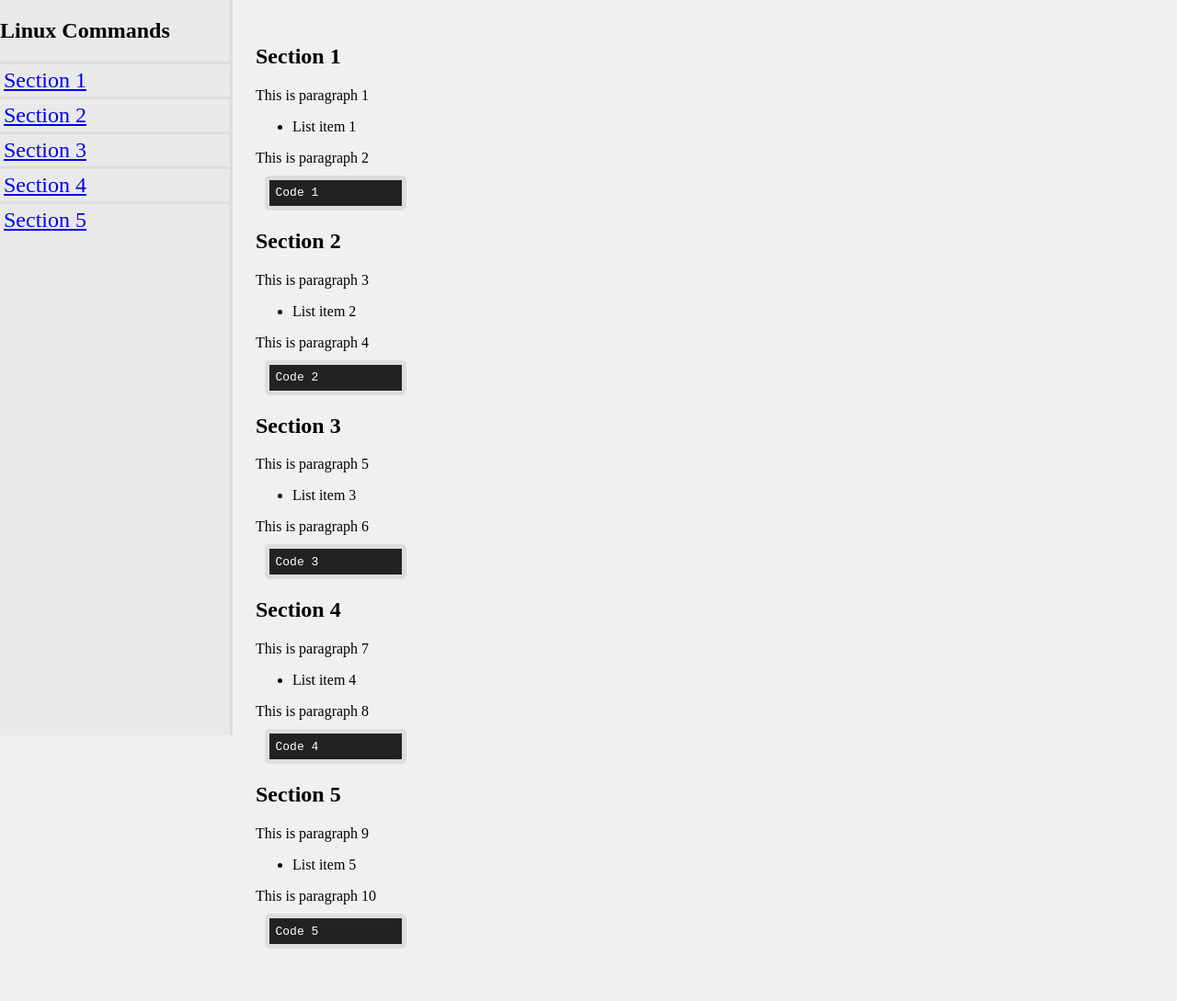
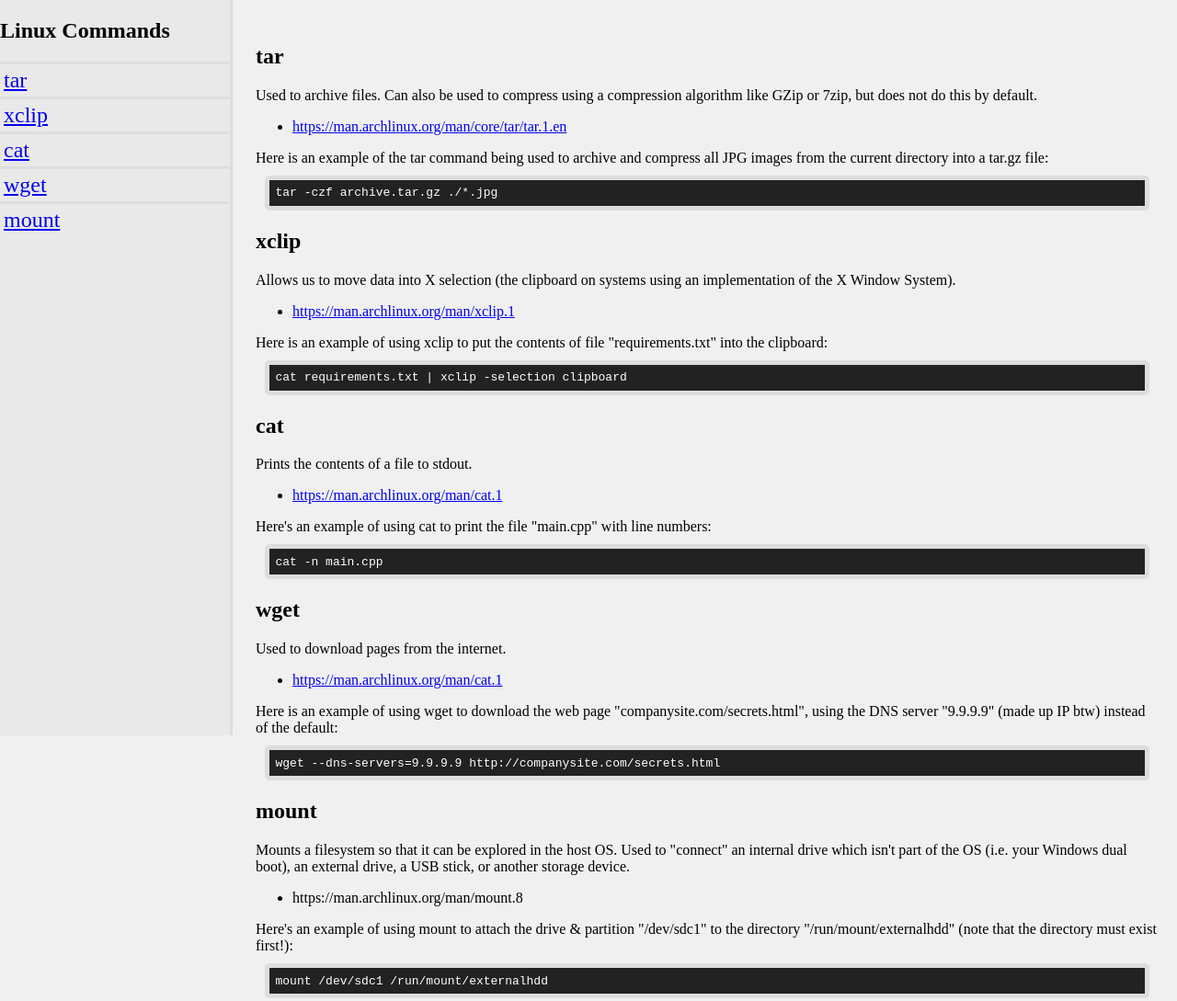
Before and after one commit to jsc-coding-sandbox/fcc-tech-doc, a plain HTML site: page index.html in a window 1280 px wide. Shown: the whole page at 92% size. Before the commit the page ends 1068 px from the top, so only its background shows below. Drawn offline with Linux system fonts and the light colour scheme.

Commit message:
Fixed some CSS and added the content.

```diff
--- a/index.html
+++ b/index.html
@@ -14,90 +14,90 @@
 
     <nav id="navbar">
       <header><h1>Linux Commands</h1></header>
-      <a class="nav-link" href="#Section_1">Section 1</a>
-      <a class="nav-link" href="#Section_2">Section 2</a>
-      <a class="nav-link" href="#Section_3">Section 3</a>
-      <a class="nav-link" href="#Section_4">Section 4</a>
-      <a class="nav-link" href="#Section_5">Section 5</a>
+      <a class="nav-link" href="#Tar">tar</a>
+      <a class="nav-link" href="#Xclip">xclip</a>
+      <a class="nav-link" href="#Cat">cat</a>
+      <a class="nav-link" href="#Wget">wget</a>
+      <a class="nav-link" href="#Mount">mount</a>
     </nav>
 
     <main id="main-doc">
-      <section class="main-section" id="Section_1">
-        <header><h1>Section 1</h1></header>
+      <section class="main-section" id="Tar">
+        <header><h1>tar</h1></header>
         <article>
           <p>
-            This is paragraph 1
+            Used to archive files. Can also be used to compress using a compression algorithm like GZip or 7zip, but does not do this by default.
             <ul>
-              <li>List item 1</li>
+              <li><a href="https://man.archlinux.org/man/core/tar/tar.1.en" alt="Tar manual">https://man.archlinux.org/man/core/tar/tar.1.en</a></li>
             </ul>
           </p>
           <p>
-            This is paragraph 2
-            <code>Code 1</code>
+            Here is an example of the tar command being used to archive and compress all JPG images from the current directory into a tar.gz file:
+            <code>tar -czf archive.tar.gz ./*.jpg</code>
           </p>
         </article>
       </section>
 
-      <section class="main-section" id="Section_2">
-        <header><h1>Section 2</h1></header>
+      <section class="main-section" id="Xclip">
+        <header><h1>xclip</h1></header>
         <article>
           <p>
-            This is paragraph 3
+            Allows us to move data into X selection (the clipboard on systems using an implementation of the X Window System).
             <ul>
-              <li>List item 2</li>
+              <li><a href="https://man.archlinux.org/man/xclip.1" alt="Xclip manual">https://man.archlinux.org/man/xclip.1</a></li>
             </ul>
           </p>
           <p>
-            This is paragraph 4
-            <code>Code 2</code>
+            Here is an example of using xclip to put the contents of file "requirements.txt" into the clipboard:
+            <code>cat requirements.txt | xclip -selection clipboard</code>
           </p>
         </article>
       </section>
 
-      <section class="main-section" id="Section_3">
-        <header><h1>Section 3</h1></header>
+      <section class="main-section" id="Cat">
+        <header><h1>cat</h1></header>
         <article>
           <p>
-            This is paragraph 5
+            Prints the contents of a file to stdout.
             <ul>
-              <li>List item 3</li>
+              <li><a href="https://man.archlinux.org/man/cat.1" alt="Cat manual">https://man.archlinux.org/man/cat.1</a></li>
             </ul>
           </p>
           <p>
-            This is paragraph 6
-            <code>Code 3</code>
+            Here's an example of using cat to print the file "main.cpp" with line numbers:
+            <code>cat -n main.cpp</code>
           </p>
         </article>
       </section>
 
-      <section class="main-section" id="Section_4">
-        <header><h1>Section 4</h1></header>
+      <section class="main-section" id="Wget">
+        <header><h1>wget</h1></header>
         <article>
           <p>
-            This is paragraph 7
+            Used to download pages from the internet.
             <ul>
-              <li>List item 4</li>
+              <li><a href="https://man.archlinux.org/man/cat.1" alt="Wget manual">https://man.archlinux.org/man/cat.1</a></li>
             </ul>
           </p>
           <p>
-            This is paragraph 8
-            <code>Code 4</code>
+            Here is an example of using wget to download the web page "companysite.com/secrets.html", using the DNS server "9.9.9.9" (made up IP btw) instead of the default:
+            <code>wget --dns-servers=9.9.9.9 http://companysite.com/secrets.html</code>
           </p>
         </article>
       </section>
 
-      <section class="main-section" id="Section_5">
-        <header><h1>Section 5</h1></header>
+      <section class="main-section" id="Mount">
+        <header><h1>mount</h1></header>
         <article>
           <p>
-            This is paragraph 9
+            Mounts a filesystem so that it can be explored in the host OS. Used to "connect" an internal drive which isn't part of the OS (i.e. your Windows dual boot), an external drive, a USB stick, or another storage device.
             <ul>
-              <li>List item 5</li>
+              <li>https://man.archlinux.org/man/mount.8</li>
             </ul>
           </p>
           <p>
-            This is paragraph 10
-            <code>Code 5</code>
+            Here's an example of using mount to attach the drive & partition "/dev/sdc1" to the directory "/run/mount/externalhdd" (note that the directory must exist first!):
+            <code>mount /dev/sdc1 /run/mount/externalhdd</code>
           </p>
         </article>
       </section>
--- a/style.css
+++ b/style.css
@@ -34,9 +34,6 @@ body {
 }
 
 #main-doc p {
-  /* These two not required apparently */
-  position: relative;
-  width: 100%;
 }
 
 #main-doc code {
@@ -44,11 +41,15 @@ body {
   display: block;
   background-color: #222222;
   color: white;
-  width: 100%; /* Trying to get it to stretch across without going into the nav bar :/ */
   margin: 10px;
   padding: 0.5em;
   border: 5px solid #DDDDDD;
   border-radius: 5px;
+}
+
+.main-section article {
+  max-width: 90vw;
+  min-width: 100px;
 }
 
 @media only screen and (max-width: 400px) {
```
